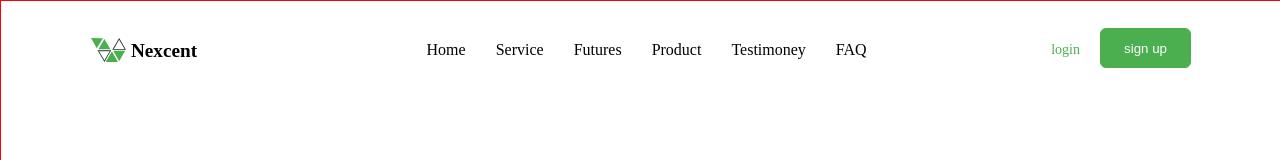
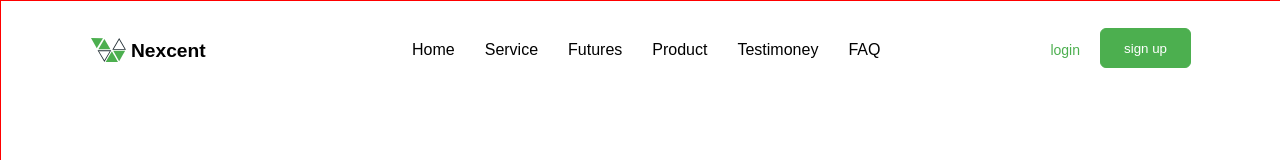
Before and after one commit to murraypreye-rgb/website, a plain HTML site: page index.html in a window 1280 px wide. Shown: the top 160 px of the page. Drawn offline with Linux system fonts and the light colour scheme.

Commit message:
added a new font

```diff
--- a/index.html
+++ b/index.html
@@ -1,6 +1,9 @@
 <!DOCTYPE html>
 <html lang="en">
 <head>
+    <link rel="preconnect" href="https://fonts.googleapis.com">
+<link rel="preconnect" href="https://fonts.gstatic.com" crossorigin>
+<link href="https://fonts.googleapis.com/css2?family=Figtree:ital,wght@0,300..900;1,300..900&family=Raleway:ital,wght@0,100..900;1,100..900&family=Roboto:ital,wght@0,100..900;1,100..900&family=Source+Code+Pro:ital,wght@0,200..900;1,200..900&display=swap" rel="stylesheet">
     <link rel="stylesheet" href="style.css">
     <meta charset="UTF-8">
     <meta name="viewport" content="width=device-width, initial-scale=1.0">
@@ -33,10 +36,8 @@
             <p class="login-1">login</p>
 
             <button class="button-2">sign up</button>
+        </div>
 
-
-        </div>
-    </div>
 
 </body>
 </html>
--- a/style.css
+++ b/style.css
@@ -15,6 +15,7 @@ body{
     max-width: 1100px;
     margin: 0 auto;
     margin-top: 20px;
+    font-family: Arial, Helvetica, sans-serif;
 }
 
 
@@ -73,4 +74,5 @@ ul {
     opacity: 1;
     font-weight: bold;
     font-size: larger;
+
 }
```
Also changed, not shown: images/Illustration.svg (added), 1 other file.
